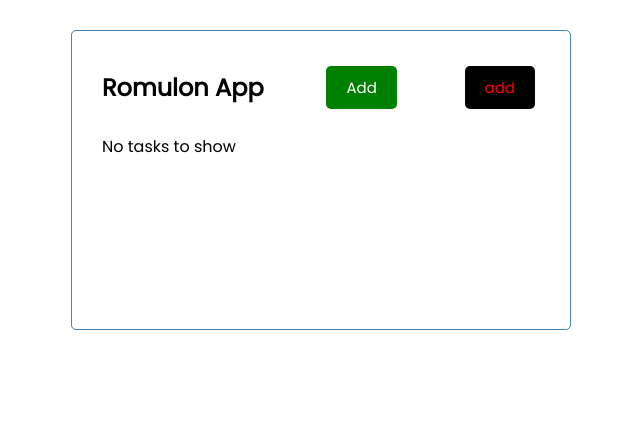
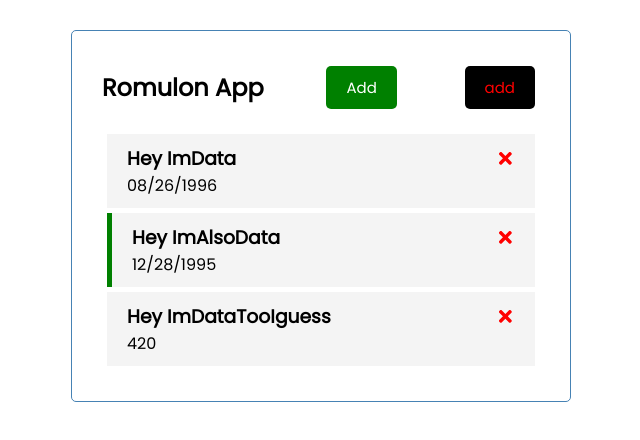
Before and after one commit to antromo741/react-todo-list, a React (Create React App) app: page / in a window 1280 px wide. Shown: the top 440 px of the page, without its empty margins (319-959 px from the left). Built offline with nearby package versions, Linux system fonts and the light colour scheme; data requests are answered from the project's data file.

Commit message:
added use effect so make fetch requests to get the data for the tasks on startup

```diff
--- a/src/App.js
+++ b/src/App.js
@@ -1,5 +1,5 @@
 import Header from './components/Header'
-import { useState } from 'react'
+import { useState, useEffect } from 'react'
 import Tasks from './components/Tasks'
 import AddTask from './components/AddTask'
 
@@ -7,6 +7,25 @@ function App() {
   const [showAddTask, setShowAddTask] = useState(false)
 
   const [tasks, setTasks] = useState([])
+
+  useEffect (() => {
+   const getTasks = async () => {
+     const tasksFromServer = await fetchTasks()
+     setTasks(tasksFromServer)
+   }
+
+    getTasks()
+  }, [] )
+
+  //Fetch tasks
+
+  const fetchTasks = async () => {
+    const res = await fetch('http://localhost:5000/tasks')
+    const data = await res.json()
+
+    return data
+  }
+
 
   const addTask = (task) => {
     const id = Math.floor(Math.random() * 10000) + 1
--- a/src/components/Task.js
+++ b/src/components/Task.js
@@ -3,8 +3,8 @@ import React from 'react'
 
 const Task = ({ task, onDelete, onToggle }) => {
     return (
-        <div className={`task ${task.reminder ?
-        'reminder' : ''}`} onDoubleClick={ () => onToggle(task.id) }>
+        <div className={`task ${task.reminder ? 'reminder' : ''}`}
+        onDoubleClick={ () => onToggle(task.id) }>
         <h3>{task.text}
         <FaTimes
             style={
--- a/src/components/Tasks.js
+++ b/src/components/Tasks.js
@@ -6,9 +6,12 @@ const Tasks = ({ tasks, onDelete, onToggle}) => {
     return (
         <>
 
-        {tasks.map((task) =>(
+        {tasks.map((task, index) =>(
             <div>
-            <Task key={task.id} task={task} onDelete={onDelete} onToggle={onToggle} />
+            <Task key={index}
+            task={task}
+            onDelete={onDelete}
+            onToggle={onToggle} />
             </div>
         ))}
 
```
